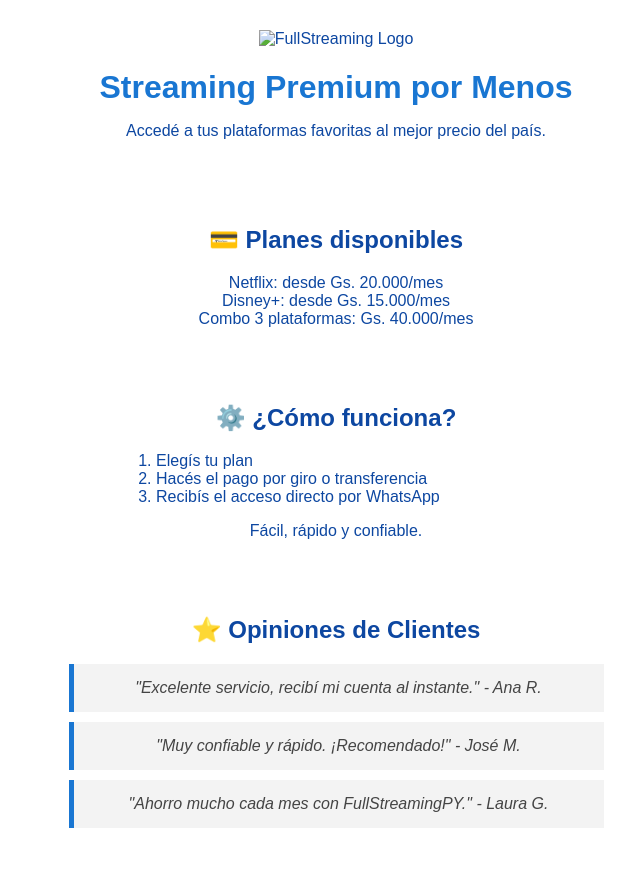
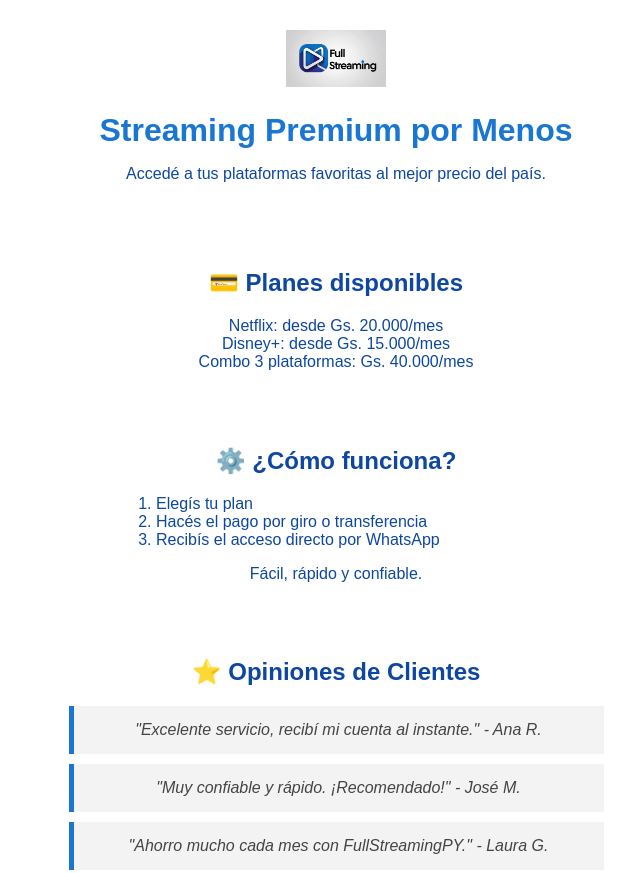
Before and after one commit to fullstreamingpy/fullstreamingpy-, a plain HTML site: page index.html in a window 1280 px wide. Shown: the top 873 px of the page, without its empty margins (304-944 px from the left). Drawn offline with Linux system fonts and the light colour scheme.

Commit message:
Update index.html

```diff
--- a/index.html
+++ b/index.html
@@ -8,7 +8,7 @@
 </head>
 <body>
     <header>
-        <img src="img/logo.png" alt="FullStreaming Logo" class="logo"/>
+        <img src="img/logo.jpeg" alt="FullStreaming Logo" class="logo"/>
         <h1>Streaming Premium por Menos</h1>
         <p>Accedé a tus plataformas favoritas al mejor precio del país.</p>
     </header>
```
